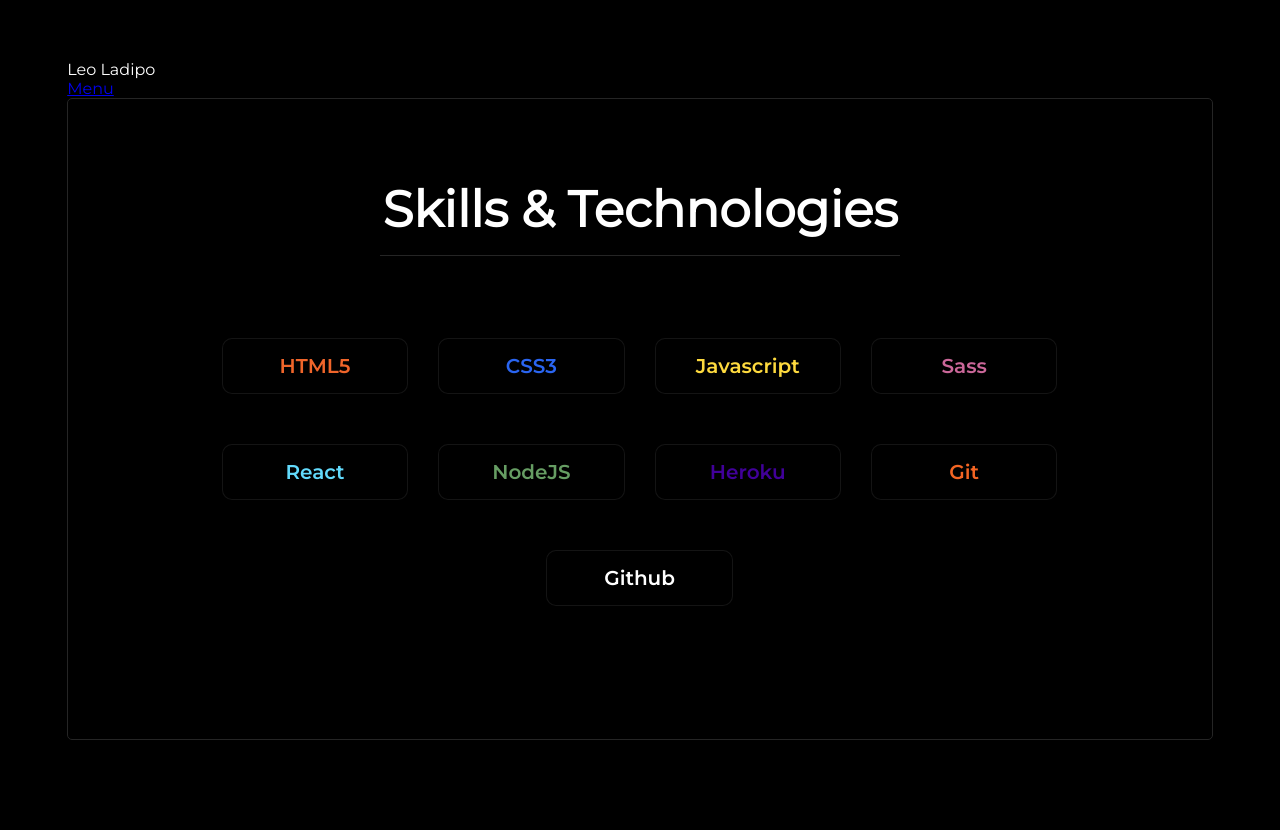
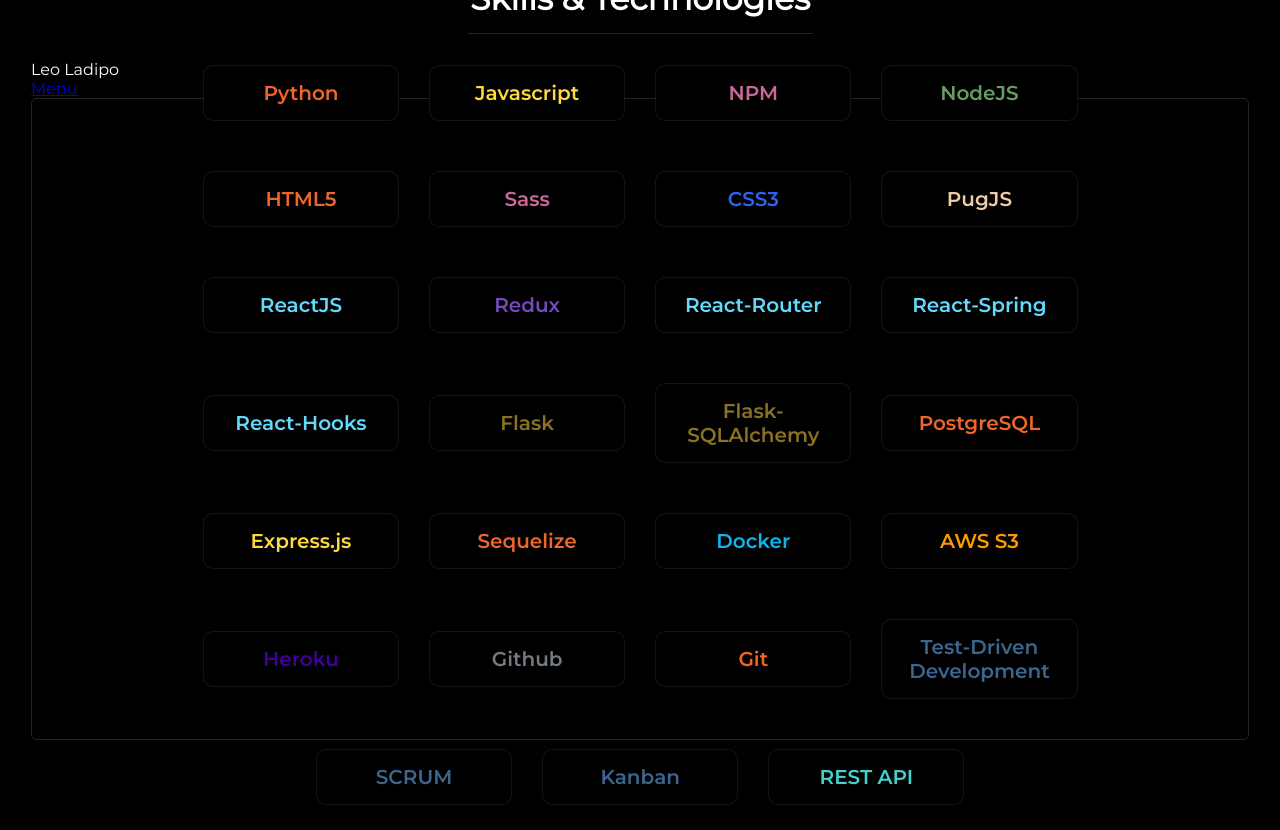
Before and after one commit to Dedition/oldPort, a React (Create React App) app in the folder leo-portfolio/: page /skills in a window 1280 px wide. Before the commit the page ends 800 px from the top, so only its background shows below. Built offline with nearby package versions, Linux system fonts and the light colour scheme.

Commit message:
Added skills section

```diff
--- a/leo-portfolio/src/components/SkillsPage/Skills.js
+++ b/leo-portfolio/src/components/SkillsPage/Skills.js
@@ -16,15 +16,34 @@
         <motion.main className='mainContainer mainSkills' style={anim} exit={{ opacity: 0 }}>
             <h2>Skills & Technologies</h2>
             <div className='skillsContainer'>
+                <span className="skillsContainer__python">Python</span>
+                <span className="skillsContainer__js">Javascript</span>
+                <span className="skillsContainer__npm">NPM</span>
+                <span className="skillsContainer__node">NodeJS</span>
                 <span className="skillsContainer__html">HTML5</span>
+                <span className="skillsContainer__sass">Sass</span>
                 <span className="skillsContainer__css">CSS3</span>
-                <span className="skillsContainer__js">Javascript</span>
-                <span className="skillsContainer__sass">Sass</span>
-                <span className="skillsContainer__react">React</span>
-                <span className="skillsContainer__node">NodeJS</span>
+                <span className="skillsContainer__pug">PugJS</span>
+                <span className="skillsContainer__react">ReactJS</span>
+                <span className="skillsContainer__redux">Redux</span>
+                <span className="skillsContainer__react">React-Router</span>
+                <span className="skillsContainer__react">React-Spring</span>
+                <span className="skillsContainer__react">React-Hooks</span>
+                <span className="skillsContainer__flask">Flask</span>
+                <span className="skillsContainer__flask">Flask-SQLAlchemy</span>
+                <span className="skillsContainer__postgres">PostgreSQL</span>
+                <span className="skillsContainer__js">Express.js</span>
+                <span className="skillsContainer__sequelize">Sequelize</span>
+                {/* <span className="skillsContainer__js">NodeJS</span> */}
+                <span className="skillsContainer__docker">Docker</span>
+                <span className="skillsContainer__aws">AWS S3</span>
                 <span className="skillsContainer__heroku">Heroku</span>
+                <span className="skillsContainer__github">Github</span>
                 <span className="skillsContainer__git">Git</span>
-                <span className="skillsContainer__github">Github</span>
+                <span className="skillsContainer__scrum">Test-Driven Development</span>
+                <span className="skillsContainer__scrum">SCRUM</span>
+                <span className="skillsContainer__scrum">Kanban</span>
+                <span className="skillsContainer__api">REST API</span>
             </div>
         </motion.main>
     );
--- a/leo-portfolio/src/styles/_skills.scss
+++ b/leo-portfolio/src/styles/_skills.scss
@@ -43,8 +43,8 @@
         animation-fill-mode: forwards;
         animation-delay: 500ms;
         margin-top: 5%;
-        font-size: 5rem;
-        margin-bottom: 5%;
+        font-size: 3.3rem;
+        margin-bottom: 0.5%;
         font-weight: 800;
         padding-bottom: 1.5rem;
         padding-left: 0.25rem;
@@ -93,11 +93,6 @@
         &__js {
             color: #FEDA3E;
 
-            // background-color: #fedb3e34 !important;
-            // animation: skills-Animation;
-            // animation-duration: 125ms;
-            // animation-fill-mode: forwards;
-            // animation-delay: 1000ms;
             &:hover {
                 background-color: #fedb3e34;
                 transition: all 250ms ease;
@@ -107,11 +102,6 @@
         &__sass {
             color: #CB6799;
 
-            // background-color: #cb679934 !important;
-            // animation: skills-Animation;
-            // animation-duration: 125ms;
-            // animation-fill-mode: forwards;
-            // animation-delay: 1250ms;
             &:hover {
                 background-color: #cb679934;
                 transition: all 250ms ease;
@@ -121,11 +111,6 @@
         &__react {
             color: #62DAFC;
 
-            // background-color: #62dbfc34 !important;
-            // animation: skills-Animation;
-            // animation-duration: 125ms;
-            // animation-fill-mode: forwards;
-            // animation-delay: 1500ms;
             &:hover {
                 background-color: #62dbfc34;
                 transition: all 250ms ease;
@@ -141,39 +126,29 @@
             }
         }
 
-        &__mongodb {
-            color: #4B9848;
+        &__aws {
+            color: #FF9900;
 
-            // background-color: #4b984834 !important;
-            // animation: skills-Animation;
-            // animation-duration: 250ms;
-            // animation-fill-mode: forwards;
-            // animation-delay: 2000ms;
             &:hover {
-                background-color: #4b984834;
+                background-color: #676f6756;
                 transition: all 250ms ease;
             }
         }
 
-        &__mysql {
-            color: #036185;
+        &__flask {
+            color: #ffd53b89;
 
-            // background-color: #03608534 !important;
-            // animation: skills-Animation;
-            // animation-duration: 250ms;
-            // animation-fill-mode: forwards;
-            // animation-delay: 2250ms;
             &:hover {
-                background-color: #03608534;
+                background-color: #4b8abe32;
                 transition: all 250ms ease;
             }
         }
 
-        &__vercel {
-            color: #FFFFFF;
+        &__redux {
+            color: #764abc;
 
             &:hover {
-                background-color: #ffffff34;
+                background-color: #8437ff3f;
                 transition: all 250ms ease;
             }
         }
@@ -182,7 +157,7 @@
             color: #41009A;
 
             &:hover {
-                background-color: #40009a34;
+                background-color: #40009a67;
                 transition: all 250ms ease;
             }
         }
@@ -192,6 +167,87 @@
 
             &:hover {
                 background-color: #f4652334;
+                transition: all 250ms ease;
+            }
+        }
+
+        &__docker {
+            color: #0db7ed;
+
+            &:hover {
+                background-color: #38761d34;
+                transition: all 250ms ease;
+            }
+        }
+
+        &__pug {
+            color: rgba(239, 204, 164, 1);
+
+            &:hover {
+                background-color: rgb(86 51 42);
+                transition: all 250ms ease;
+            }
+        }
+
+        &__npm {
+            color: #cb6799;
+
+            &:hover {
+                background-color: #cb679934;
+                transition: all 250ms ease;
+            }
+        }
+
+        &__python {
+            color: #f0652a;
+
+            &:hover {
+                background-color: #f0652a34;
+                transition: all 250ms ease;
+            }
+        }
+
+        &__github {
+            color: #747b82;
+
+            &:hover {
+                background-color: #d7d7d734;
+                transition: all 250ms ease;
+            }
+        }
+
+        &__sequelize {
+            color: #f0652a;
+
+            &:hover {
+                background-color: #f0652a34;
+                transition: all 250ms ease;
+            }
+        }
+
+        &__postgres {
+            color: #f0652a;
+
+            &:hover {
+                background-color: #f0652a34;
+                transition: all 250ms ease;
+            }
+        }
+
+        &__scrum {
+            color: #3c6690;
+
+            &:hover {
+                background-color: #34495e34;
+                transition: all 250ms ease;
+            }
+        }
+
+        &__api {
+            color: #43d1cf;
+
+            &:hover {
+                background-color: #43d1cf34;
                 transition: all 250ms ease;
             }
         }
```
